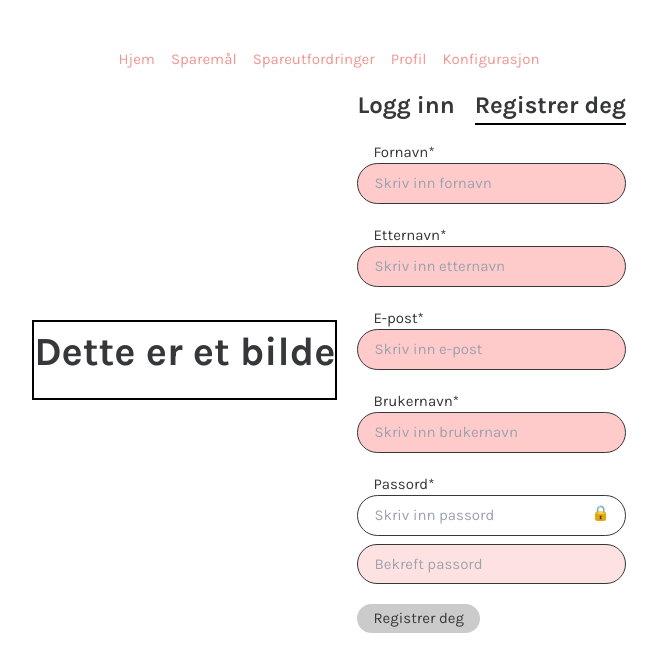
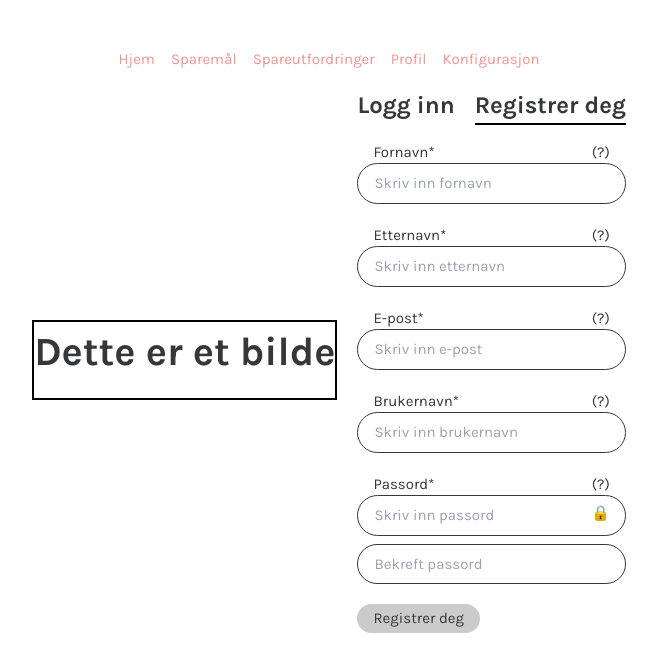
Before and after one commit to haruixu/SpareStiFrontend, a Vue app: page /login in a window 1280 px wide. Both pictures are taken after a click on the element "Registrer deg". Shown: the top 672 px of the page, without its empty margins (311-968 px from the left). Built offline with nearby package versions, Linux system fonts and the light colour scheme.

Commit message:
feat(register): enabled tab navigation

```diff
--- a/src/components/FormRegister.vue
+++ b/src/components/FormRegister.vue
@@ -1,6 +1,7 @@
 <script lang="ts" setup>
 import { computed, ref, watch } from 'vue'
 import { useUserStore } from '@/stores/userStore'
+import ToolTip from '@/components/ToolTip.vue'
 
 const firstname = ref<string>('')
 const lastname = ref<string>('')
@@ -14,6 +15,24 @@ const errorMessage = ref<string>('')
 
 const userStore = useUserStore()
 
+const nameRegex = /^[a-zA-Z ,.'-]+$/
+const emailRegex = /^[a-zA-Z0-9_+&*-]+(?:\.[a-zA-Z0-9_+&*-]+)*@(?:[a-zA-Z0-9-]+\.)+[a-zA-Z]{2,7}$/
+const usernameRegex = /^[A-Za-z][A-Za-z0-9_]{2,29}$/
+const passwordRegex = /^(?=.*[0-9])(?=.*[a-z])(?=.*[A-Z])(?=.*[@#$%^&+=!])(?=\S+$).{8,}$/
+
+const isFirstNameValid = computed(() => nameRegex.test(firstname.value) && firstname.value)
+const isLastNameValid = computed(() => nameRegex.test(lastname.value) && lastname.value)
+const isEmailValid = computed(() => emailRegex.test(email.value))
+const isUsernameValid = computed(() => usernameRegex.test(username.value))
+const isPasswordValid = computed(() => passwordRegex.test(password.value))
+
+const isFormInvalid = computed(
+    () =>
+        [isFirstNameValid, isLastNameValid, isEmailValid, isUsernameValid, isPasswordValid].some(
+            (v) => !v.value
+        ) || password.value !== confirm.value
+)
+
 const submitForm = () => {
     userStore.register(firstname.value, lastname.value, email.value, username.value, password.value)
 }
@@ -21,39 +40,6 @@ const submitForm = () => {
 const toggleShowPassword = () => {
     showPassword.value = !showPassword.value
 }
-
-const nameRegex = /^[a-zA-Z-,.\s]+$/
-
-const isFirstNameValid = computed(() => {
-    return nameRegex.test(firstname.value) && firstname.value.length > 1
-})
-
-const isLastNameValid = computed(() => {
-    return nameRegex.test(lastname.value) && lastname.value.length > 1
-})
-
-const isEmailValid = computed(() => {
-    return /\S+@\S+\.\S+/.test(email.value) && email.value.length > 1
-})
-
-const isUsernameValid = computed(() => {
-    return username.value.length > 1
-})
-
-const isPasswordValid = computed(() => {
-    return password.value.length > 7
-})
-
-const isFormInvalid = computed(() => {
-    return (
-        !isFirstNameValid.value ||
-        !isLastNameValid.value ||
-        !isEmailValid.value ||
-        !isUsernameValid.value ||
-        !isPasswordValid.value ||
-        password.value !== confirm.value
-    )
-})
 
 watch(
     () => userStore.errorMessage,
@@ -66,51 +52,72 @@ watch(
 <template>
     <div class="flex flex-col justify-center gap-5 w-full">
         <div class="flex flex-col">
-            <p class="mx-4">Fornavn*</p>
+            <div class="flex flex-row justify-between mx-4">
+                <p>Fornavn*</p>
+                <ToolTip
+                    :message="'Must include only letters, spaces, commas, apostrophes, periods, and hyphens.'"
+                />
+            </div>
             <input
                 v-model="firstname"
                 name="firstname"
-                :class="{ 'bg-transparent': isFirstNameValid }"
-                class="bg-red-200"
+                :class="{ 'bg-green-200': isFirstNameValid }"
                 placeholder="Skriv inn fornavn"
                 type="text"
             />
         </div>
         <div class="flex flex-col">
-            <p class="mx-4">Etternavn*</p>
+            <div class="flex flex-row justify-between mx-4">
+                <p>Etternavn*</p>
+                <ToolTip
+                    :message="'Must include only letters, spaces, commas, apostrophes, periods, and hyphens.'"
+                />
+            </div>
             <input
                 v-model="lastname"
                 name="lastname"
-                :class="{ 'bg-transparent': isLastNameValid }"
-                class="bg-red-200"
+                :class="{ 'bg-green-200': isLastNameValid }"
                 placeholder="Skriv inn etternavn"
                 type="text"
             />
         </div>
         <div class="flex flex-col">
-            <p class="mx-4">E-post*</p>
+            <div class="flex flex-row justify-between mx-4">
+                <p>E-post*</p>
+                <ToolTip
+                    :message="'Must include a valid format with \'@\' and a domain, only letters, numbers, and special characters (_ + & * -) allowed.'"
+                />
+            </div>
             <input
                 v-model="email"
                 name="email"
-                :class="{ 'bg-transparent': isEmailValid }"
-                class="bg-red-200"
+                :class="{ 'bg-green-200': isEmailValid }"
                 placeholder="Skriv inn e-post"
                 type="text"
             />
         </div>
         <div class="flex flex-col">
-            <p class="mx-4">Brukernavn*</p>
+            <div class="flex flex-row justify-between mx-4">
+                <p>Brukernavn*</p>
+                <ToolTip
+                    :message="'Must start with a letter and can include numbers and underscores, 3-30 characters long.'"
+                />
+            </div>
             <input
                 v-model="username"
                 name="username"
                 placeholder="Skriv inn brukernavn"
                 type="text"
-                :class="{ 'bg-transparent': '' !== username.valueOf() }"
-                class="bg-red-200"
+                :class="{ 'bg-green-200': isUsernameValid }"
             />
         </div>
         <div class="flex flex-col">
-            <p class="mx-4">Passord*</p>
+            <div class="flex flex-row justify-between mx-4">
+                <p>Passord*</p>
+                <ToolTip
+                    :message="'Must be at least 8 characters, including at least one number, one lowercase letter, one uppercase letter, one special character (@#$%^&+=!), and no spaces.'"
+                />
+            </div>
             <div class="relative">
                 <input
                     name="password"
@@ -118,6 +125,7 @@ watch(
                     :type="showPassword ? 'text' : 'password'"
                     placeholder="Skriv inn passord"
                     class="w-full"
+                    :class="{ 'bg-green-200': isPasswordValid }"
                 />
                 <button class="absolute right-0 top-1 bg-transparent" @click="toggleShowPassword">
                     {{ showPassword ? '🔓' : '🔒' }}
@@ -125,8 +133,8 @@ watch(
             </div>
             <input
                 v-model="confirm"
-                :class="{ 'bg-green-100': password == confirm && '' !== confirm.valueOf() }"
-                class="mt-2 bg-red-100"
+                :class="{ 'bg-green-200': password == confirm && '' !== confirm.valueOf() }"
+                class="mt-2"
                 name="confirm"
                 placeholder="Bekreft passord"
                 type="password"
--- /dev/null
+++ b/src/components/ToolTip.vue
@@ -0,0 +1,36 @@
+<script lang="ts" setup>
+import { ref } from 'vue'
+
+defineProps({
+    message: String
+})
+
+const show = ref(false)
+
+const toggleShow = () => {
+    show.value = !show.value
+}
+</script>
+
+<template>
+    <div class="relative">
+        <div
+            class="cursor-pointer"
+            tabindex="0"
+            @mouseleave="show = false"
+            @mouseover="show = true"
+            @keydown.space.prevent="toggleShow"
+            @keydown.enter.prevent="toggleShow"
+        >
+            (?)
+        </div>
+        <div
+            v-if="show"
+            class="absolute -inset-x-36 z-10 p-2 mt-2 w-40 text-sm bg-gray-100 rounded shadow-lg"
+        >
+            {{ message }}
+        </div>
+    </div>
+</template>
+
+<style scoped></style>
--- a/src/views/RegisterLoginView.vue
+++ b/src/views/RegisterLoginView.vue
@@ -13,8 +13,24 @@ const isLogin = ref<boolean>(true)
         </div>
         <div class="flex flex-col">
             <div class="flex flex-row gap-5 justify-center">
-                <h3 :class="{ selected: isLogin }" @click="isLogin = true">Logg inn</h3>
-                <h3 :class="{ selected: !isLogin }" @click="isLogin = false">Registrer deg</h3>
+                <h3
+                    :class="{ selected: isLogin }"
+                    class="cursor-pointer"
+                    tabindex="0"
+                    @click="isLogin = true"
+                    @keydown.enter.prevent="isLogin = true"
+                >
+                    Logg inn
+                </h3>
+                <h3
+                    :class="{ selected: !isLogin }"
+                    class="cursor-pointer"
+                    tabindex="0"
+                    @click="isLogin = false"
+                    @keydown.enter.prevent="isLogin = false"
+                >
+                    Registrer deg
+                </h3>
             </div>
             <FormLogin v-if="isLogin" />
             <FormRegister v-else />
```
